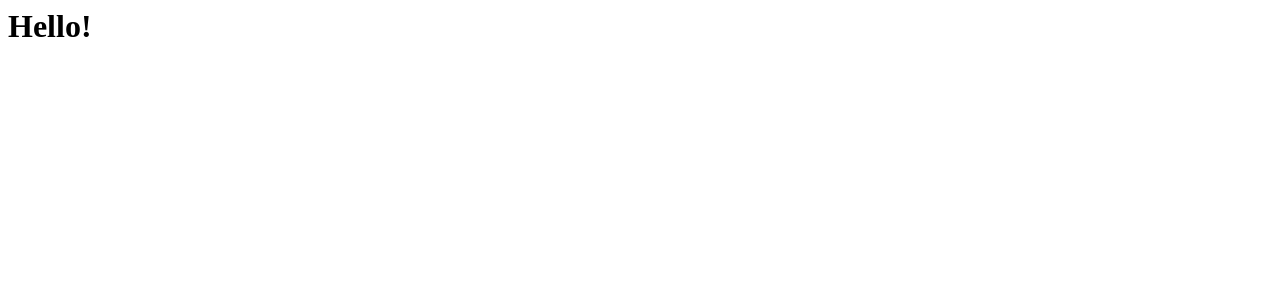
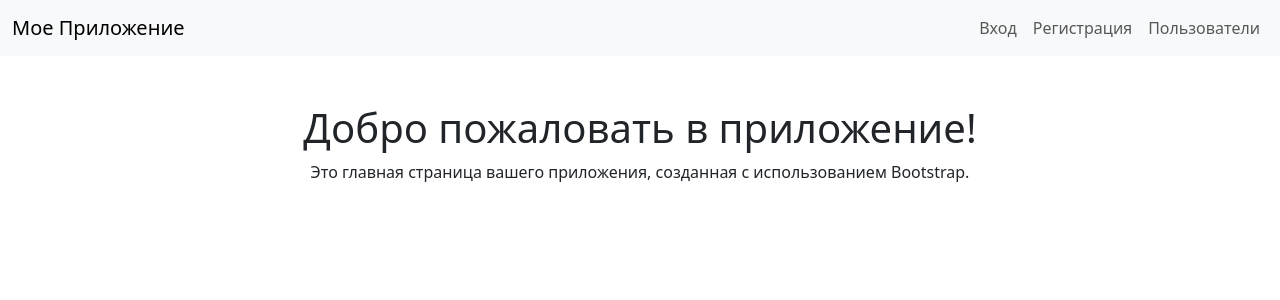
Before and after one commit to leksfix/python-project-52, a Django app: page / in a window 1280 px wide. Before the commit the part shown is almost empty. Shown: the top 300 px of the page. Run offline with Django 5.2, Linux system fonts and the light colour scheme.

Commit message:
Template index.html

```diff
--- a/task_manager/templates/index.html
+++ b/task_manager/templates/index.html
@@ -1 +1,47 @@
-<h1>Hello!</h1>
+<!DOCTYPE html>
+<html lang="ru">
+<head>
+    <meta charset="UTF-8">
+    <meta name="viewport" content="width=device-width, initial-scale=1.0">
+    <title>Главная страница</title>
+    <!-- Bootstrap CSS -->
+    <link href="https://cdn.jsdelivr.net/npm/bootstrap@5.3.3/dist/css/bootstrap.min.css" rel="stylesheet" integrity="sha384-QWTKZyjpPEjISv5WaRU9OFeRpok6YctnYmDr5pNlyT2bRjXh0JMhjY6hW+ALEwIH" crossorigin="anonymous">
+</head>
+<body>
+    <!-- Навигационное меню -->
+    <nav class="navbar navbar-expand-lg navbar-light bg-light">
+        <div class="container-fluid">
+            <a class="navbar-brand" href="#">Мое Приложение</a>
+            <button class="navbar-toggler" type="button" data-bs-toggle="collapse" data-bs-target="#navbarNav" aria-controls="navbarNav" aria-expanded="false" aria-label="Toggle navigation">
+                <span class="navbar-toggler-icon"></span>
+            </button>
+            <div class="collapse navbar-collapse" id="navbarNav">
+                <ul class="navbar-nav ms-auto">
+                    <li class="nav-item">
+                        <a class="nav-link" href="#">Вход</a>
+                    </li>
+                    <li class="nav-item">
+                        <a class="nav-link" href="#">Регистрация</a>
+                    </li>
+                    <li class="nav-item">
+                        <a class="nav-link" href="#">Пользователи</a>
+                    </li>
+                </ul>
+            </div>
+        </div>
+    </nav>
+
+    <!-- Основной контент -->
+    <div class="container mt-5">
+        <div class="row">
+            <div class="col-12 text-center">
+                <h1>Добро пожаловать в приложение!</h1>
+                <p>Это главная страница вашего приложения, созданная с использованием Bootstrap.</p>
+            </div>
+        </div>
+    </div>
+
+    <!-- Bootstrap JS -->
+    <script src="https://cdn.jsdelivr.net/npm/bootstrap@5.3.3/dist/js/bootstrap.bundle.min.js" integrity="sha384-YvpcrYf0tY3lHB60NNkmXc5s9fDVZLESaAA55NDzOxhy9GkcIdslK1eN7N6jIeHz" crossorigin="anonymous"></script>
+</body>
+</html>
```
